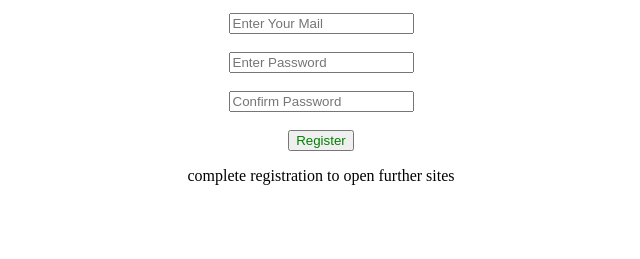
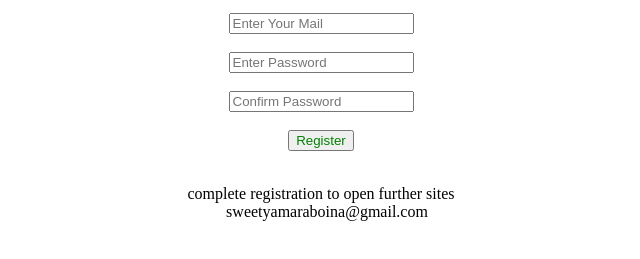
Before and after one commit to sweetyamaraboina/project, a plain HTML site: page index.html in a window 1280 px wide. Shown: the part 101-360 px from the top of the page, without its empty margins (319-959 px from the left). Drawn offline with Linux system fonts and the light colour scheme.

Commit message:
Update index.html

```diff
--- a/index.html
+++ b/index.html
@@ -27,5 +27,10 @@
    </div>
   </form>
  </body>
-<p>complete registration to open further sites</p>
+<footer>
+  <p>complete registration to open further sites<br>
+  <a href="mailto:sweetyamaraboina@gmail.com">
+sweetyamaraboina@gmail.com</a></p>
+</footer>
+
 </html>
```
